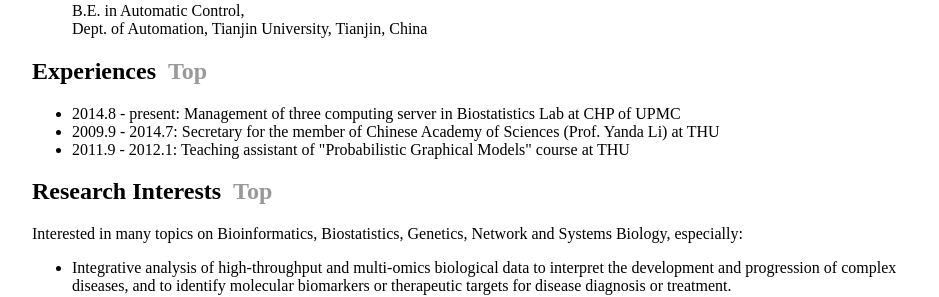
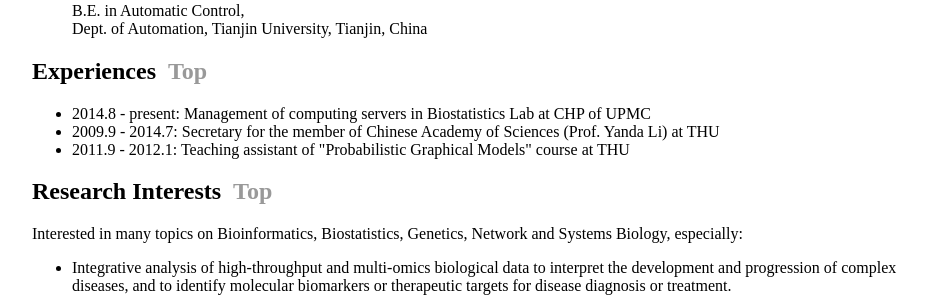
Before and after one commit to wt2015-github/wt2015-github.github.io, a Jekyll site: the page built from index.html, in a window 1280 px wide and 900 px high, scrolled down 547 px. Shown: the part 155-452 px from the top of the window, without its empty margins (160-1099 px from the left). Built offline with Jekyll 4.4.1, drawn with Linux system fonts in a browser that asks for light colours.

Commit message:
Update index.html

```diff
--- a/index.html
+++ b/index.html
@@ -43,7 +43,7 @@ title: Ting Wang, PhD
 		<a name="experiences"></a>
 		<h2>Experiences&nbsp;&nbsp;<a href="#top" >Top</a></h2>
 		<ul>
-			<li>2014.8 - present: Management of three computing server in Biostatistics Lab at CHP of UPMC</li>
+			<li>2014.8 - present: Management of computing servers in Biostatistics Lab at CHP of UPMC</li>
 			<li>2009.9 - 2014.7: Secretary for the member of Chinese Academy of Sciences (Prof. Yanda Li) at THU</li>
 			<li>2011.9 - 2012.1:  Teaching assistant of "Probabilistic Graphical Models" course at THU</li>
 		</ul>
```
